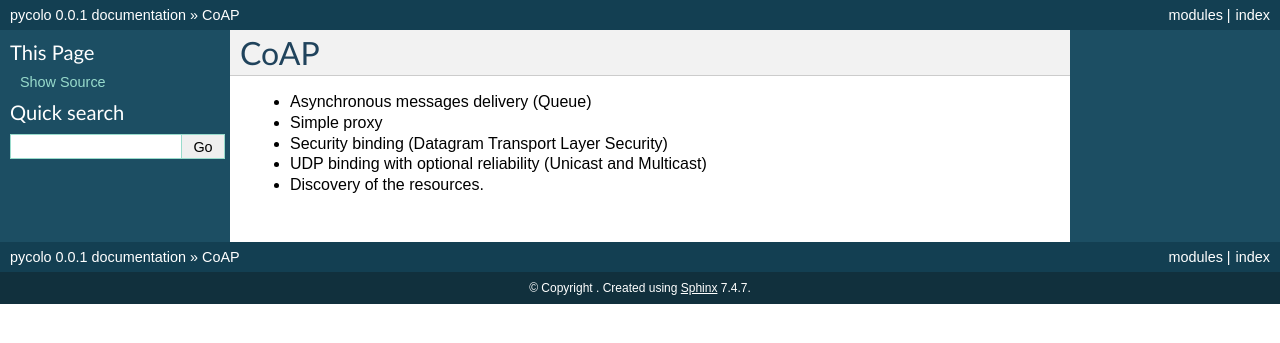
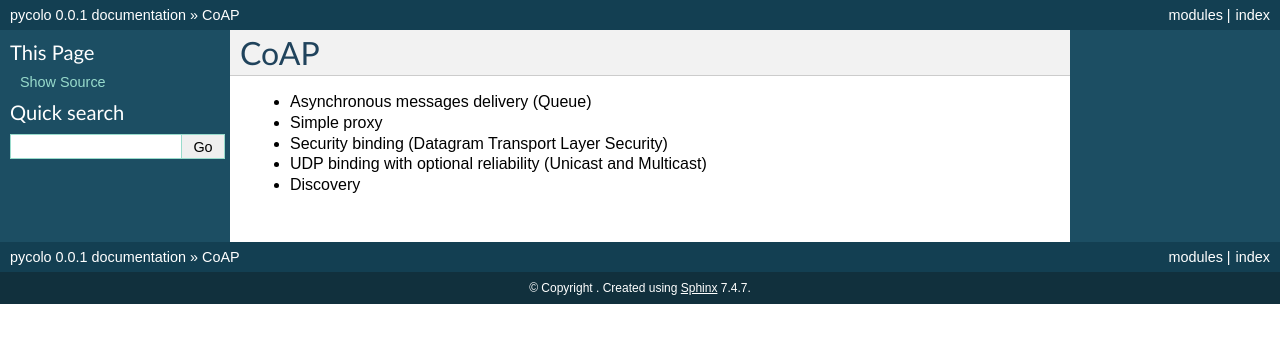
Before and after one commit to remyleone/pycolo, a Sphinx documentation site: the page built from docs/coap.rst, in a window 1280 px wide. Shown: the top 343 px of the page. Built offline with Sphinx 7.4.7, drawn with Linux system fonts in a browser that asks for light colours; pages that are not in the unit, such as notebooks, are missing from menus.

Commit message:
Mise a jour des docs

```diff
--- a/docs/coap.rst
+++ b/docs/coap.rst
@@ -8,4 +8,4 @@ CoAP
 - Simple proxy
 - Security binding (Datagram Transport Layer Security)
 - UDP binding with optional reliability (Unicast and Multicast)
-- Discovery of the resources.
+- Discovery
```
